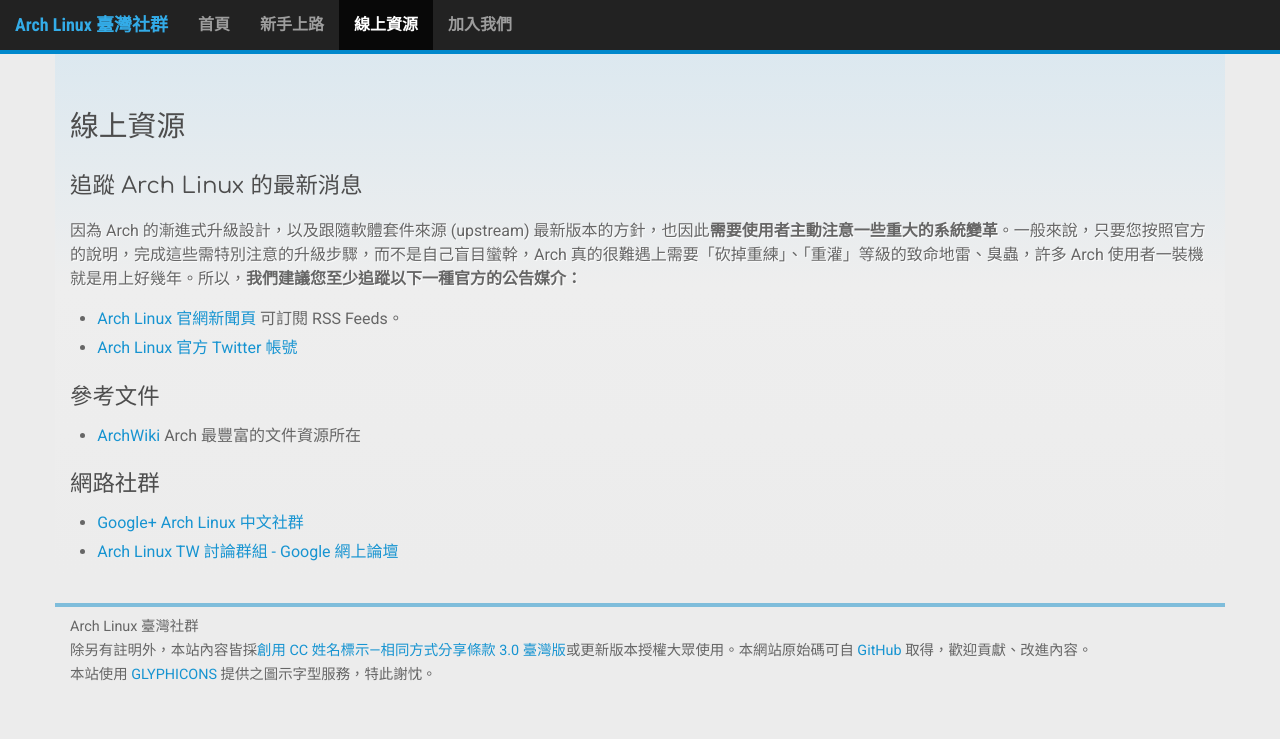
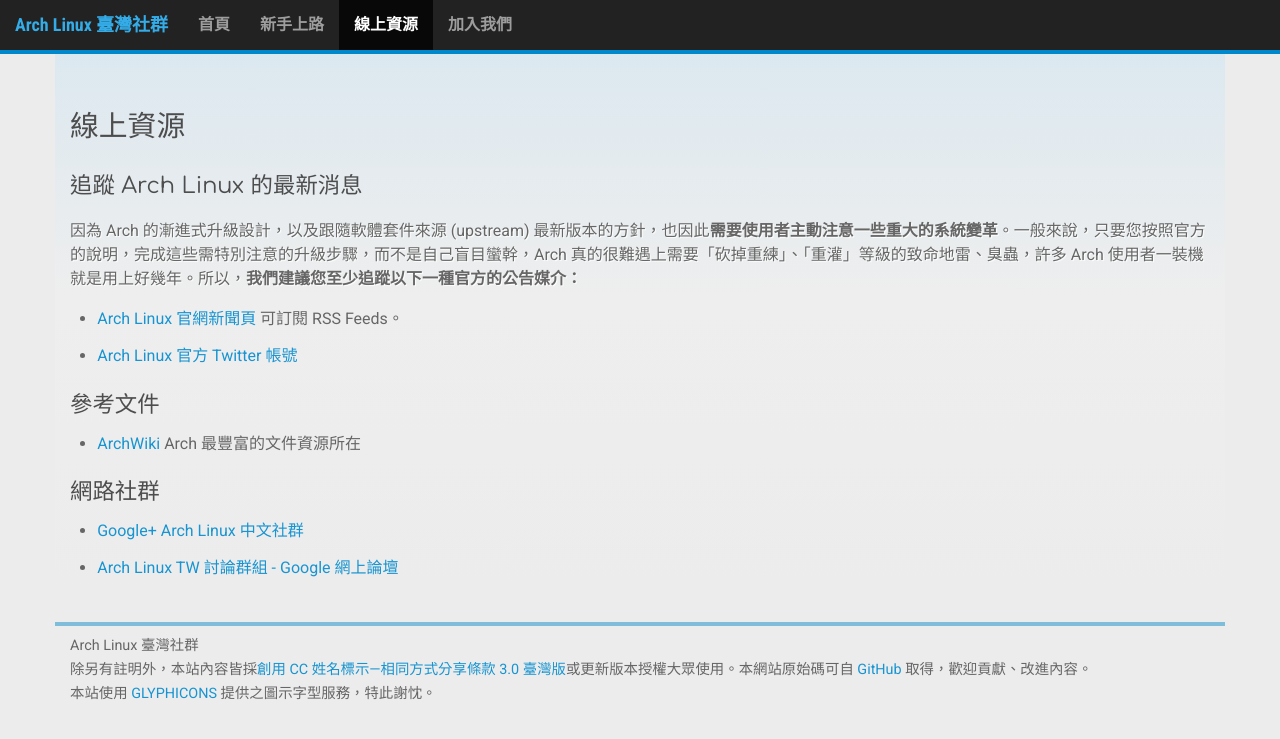
Before and after one commit to linux-taiwan/arch.linux.org.tw, a Jekyll site: the page built from resources/index.md, in a window 1280 px wide. Shown: the top 739 px of the page. Built offline with Jekyll 4.4.1, drawn with Linux system fonts in a browser that asks for light colours; nearby versions of some CDN libraries; Markdown is read by kramdown in place of the engine named in the settings.

Commit message:
Tune list styles.
Signed-off-by: Huei-Horng Yo <hiroshiyui@gmail.com>

```diff
--- a/_sass/main.scss
+++ b/_sass/main.scss
@@ -97,7 +97,7 @@
     li {
       margin-left: 0.5em;
       color: #666;
-      margin-bottom: 0.3em;
+      margin-bottom: 0.8em;
     }
   }
 
@@ -146,7 +146,7 @@
         margin: 0;
         li {
           margin: 0;
-          margin-bottom: 0.3em;
+          margin-bottom: 0.6em;
           padding: 0;
           /*list-style-type: round;*/
           list-style: none;
--- a/css/main.css
+++ b/css/main.css
@@ -101,7 +101,7 @@
 section.content ul li {
   margin-left: 0.5em;
   color: #666;
-  margin-bottom: 0.3em;
+  margin-bottom: 0.8em;
 }
 section.content #home img.logo {
   display: block;
@@ -139,7 +139,7 @@
 }
 section.content #home div.posts ul li {
   margin: 0;
-  margin-bottom: 0.3em;
+  margin-bottom: 0.6em;
   padding: 0;
   /*list-style-type: round;*/
   list-style: none;
```
